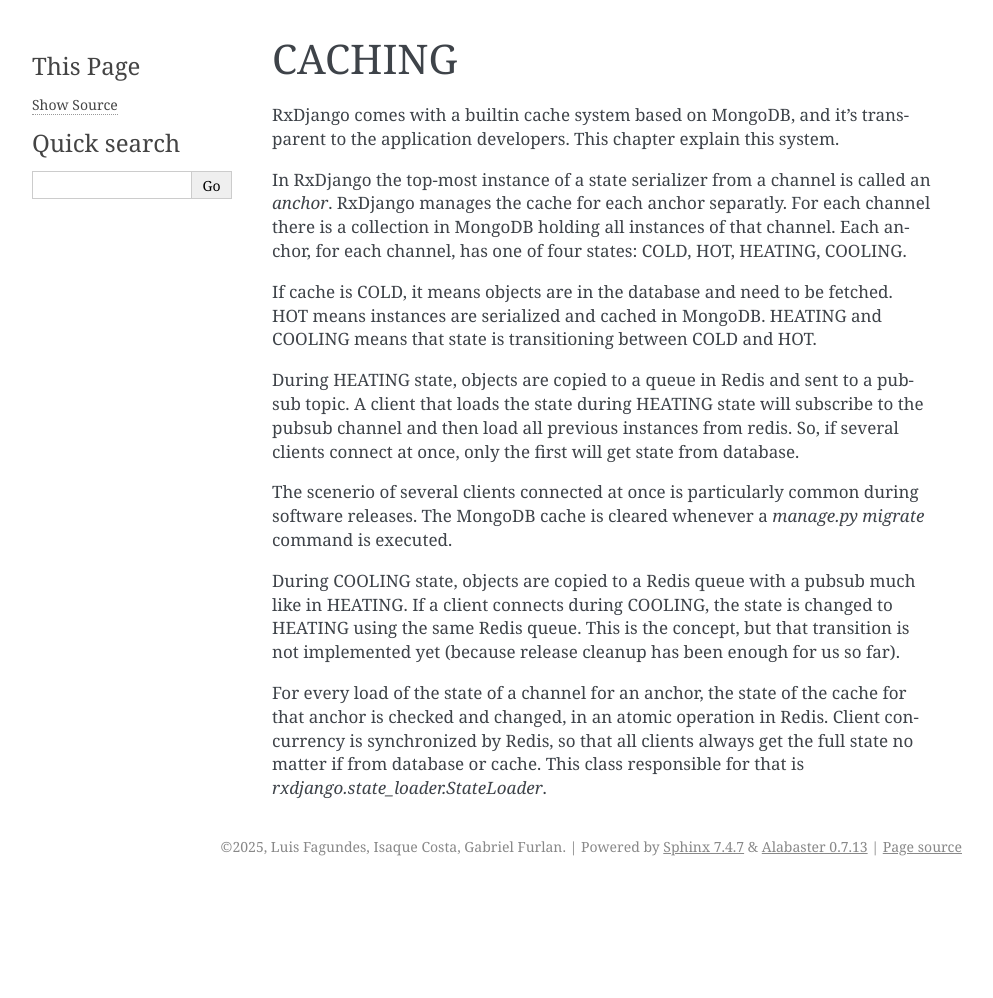
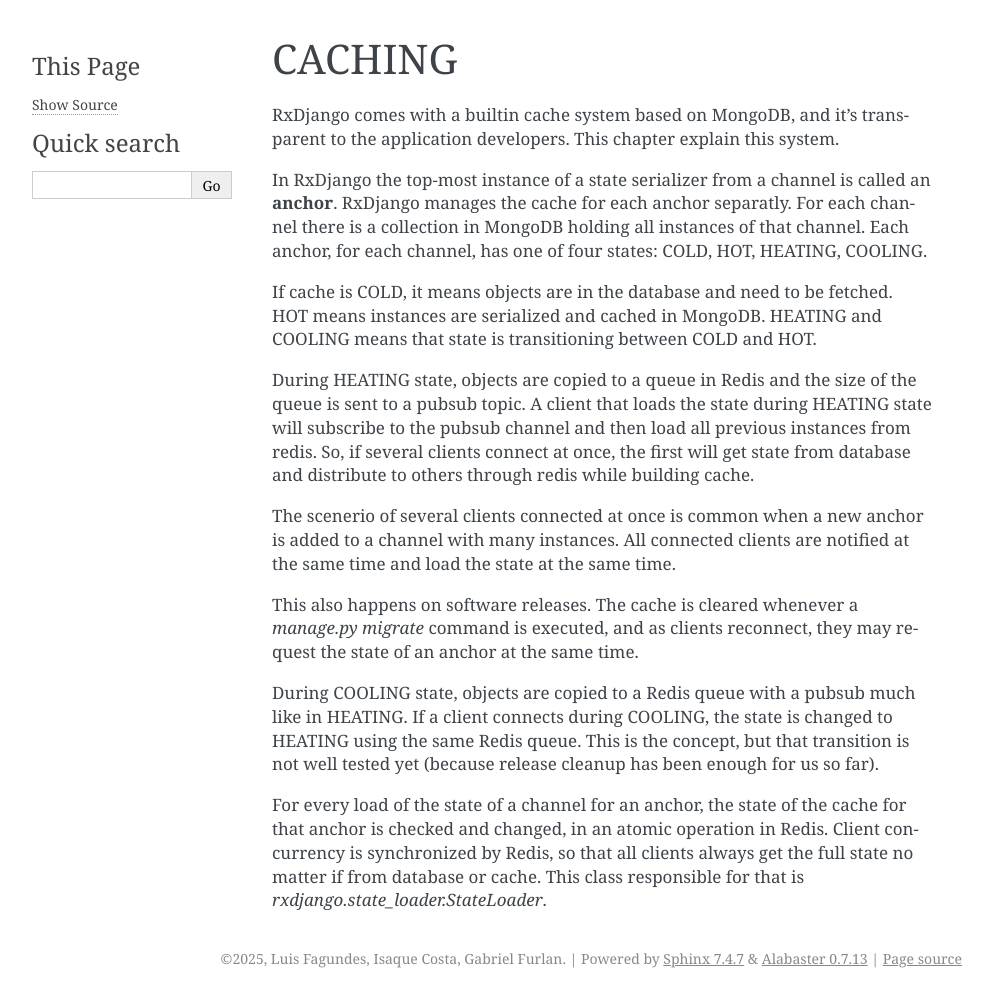
Before and after one commit to CDIGlobalTrack/rxdjango, a Sphinx documentation site: the page built from docs/caching.rst, in a window 1280 px wide. Shown: the whole page, without its empty margins (148-1141 px from the left). Built offline with Sphinx 7.4.7, drawn with Linux system fonts in a browser that asks for light colours; before the commit the page ends 900 px from its top, so only the background shows below that.

Commit message:
more documentation

```diff
--- a/docs/caching.rst
+++ b/docs/caching.rst
@@ -9,7 +9,7 @@ RxDjango comes with a builtin cache system based on MongoDB, and it's
 transparent to the application developers. This chapter explain this system.
 
 In RxDjango the top-most instance of a state serializer from a channel
-is called an *anchor*. RxDjango manages the cache for each anchor
+is called an **anchor**. RxDjango manages the cache for each anchor
 separatly. For each channel there is a collection in MongoDB holding all
 instances of that channel. Each anchor, for each channel, has one of four states:
 COLD, HOT, HEATING, COOLING.
@@ -18,18 +18,23 @@ If cache is COLD, it means objects are in the database and need to be
 fetched. HOT means instances are serialized and cached in MongoDB.
 HEATING and COOLING means that state is transitioning between COLD and HOT.
 
-During HEATING state, objects are copied to a queue in Redis and sent to a
-pubsub topic. A client that loads the state during HEATING state will subscribe
-to the pubsub channel and then load all previous instances from redis. So,
-if several clients connect at once, only the first will get state from database.
+During HEATING state, objects are copied to a queue in Redis and the size of
+the queue is sent to a pubsub topic. A client that loads the state during HEATING
+state will subscribe to the pubsub channel and then load all previous instances
+from redis. So, if several clients connect at once, the first will get state
+from database and distribute to others through redis while building cache.
 
-The scenerio of several clients connected at once is particularly common during
-software releases. The MongoDB cache is cleared whenever a `manage.py migrate`
-command is executed.
+The scenerio of several clients connected at once is common when a new anchor is
+added to a channel with many instances. All connected clients are notified at
+the same time and load the state at the same time.
+
+This also happens on software releases. The cache is cleared whenever a
+`manage.py migrate` command is executed, and as clients reconnect, they may request
+the state of an anchor at the same time.
 
 During COOLING state, objects are copied to a Redis queue with a pubsub much like
 in HEATING. If a client connects during COOLING, the state is changed to HEATING
-using the same Redis queue. This is the concept, but that transition is not implemented
+using the same Redis queue. This is the concept, but that transition is not well tested
 yet (because release cleanup has been enough for us so far).
 
 For every load of the state of a channel for an anchor, the state of the cache
--- a/docs/index.rst
+++ b/docs/index.rst
@@ -8,8 +8,6 @@ performance and minimal latency. On the frontend side, it supports
 the React framework now, and adapters to other frontend frameworks can
 be implemented.
 
-A full tutorial can be found at [PUT LINK HERE]
-
 
 .. toctree::
    :maxdepth: 2
```
Also changed, not shown: docs/architecture-overview.rst (+12 -4 lines), docs/using-rxdjango.rst (+139 -69 lines), 2 other files.
